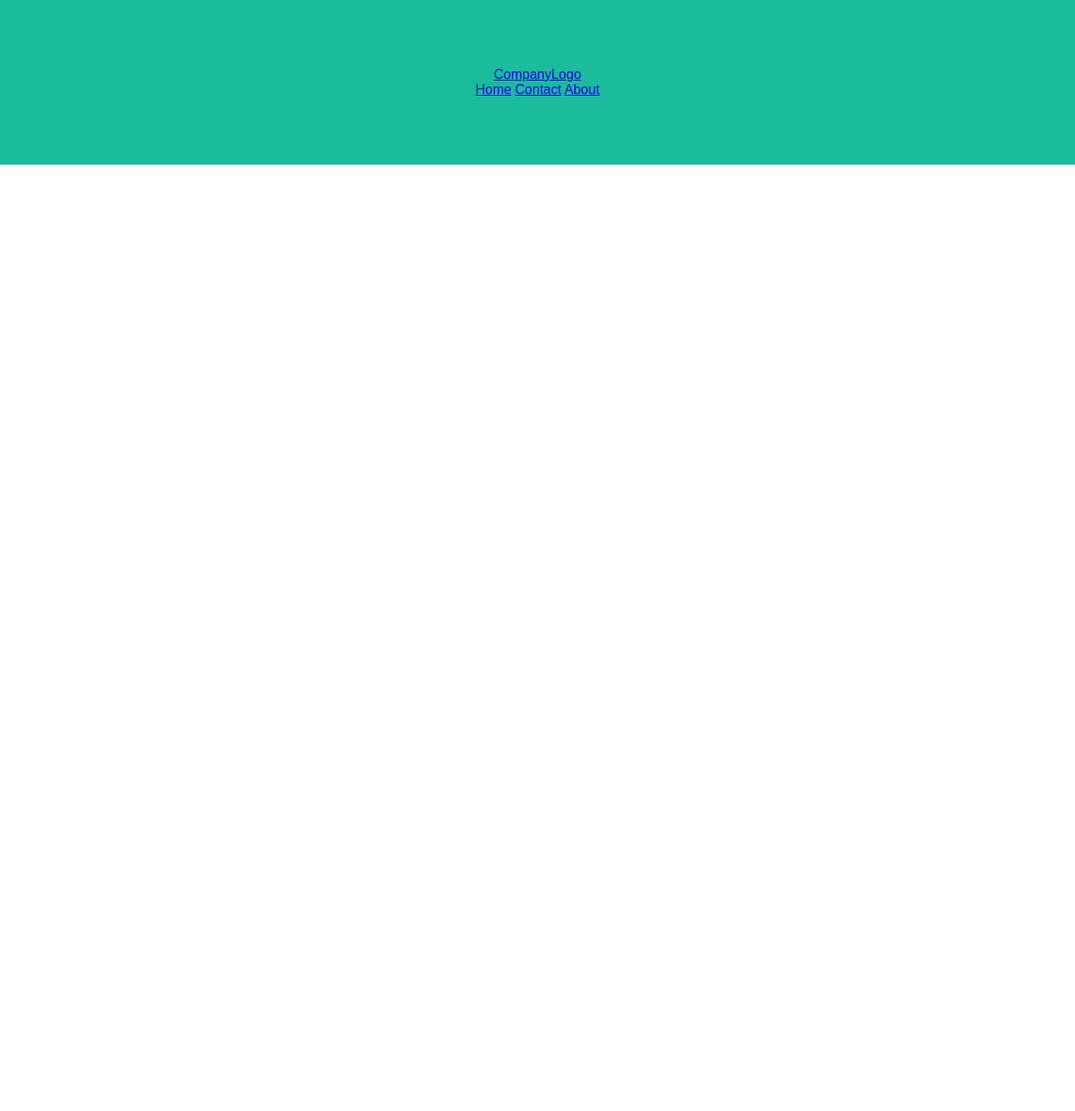
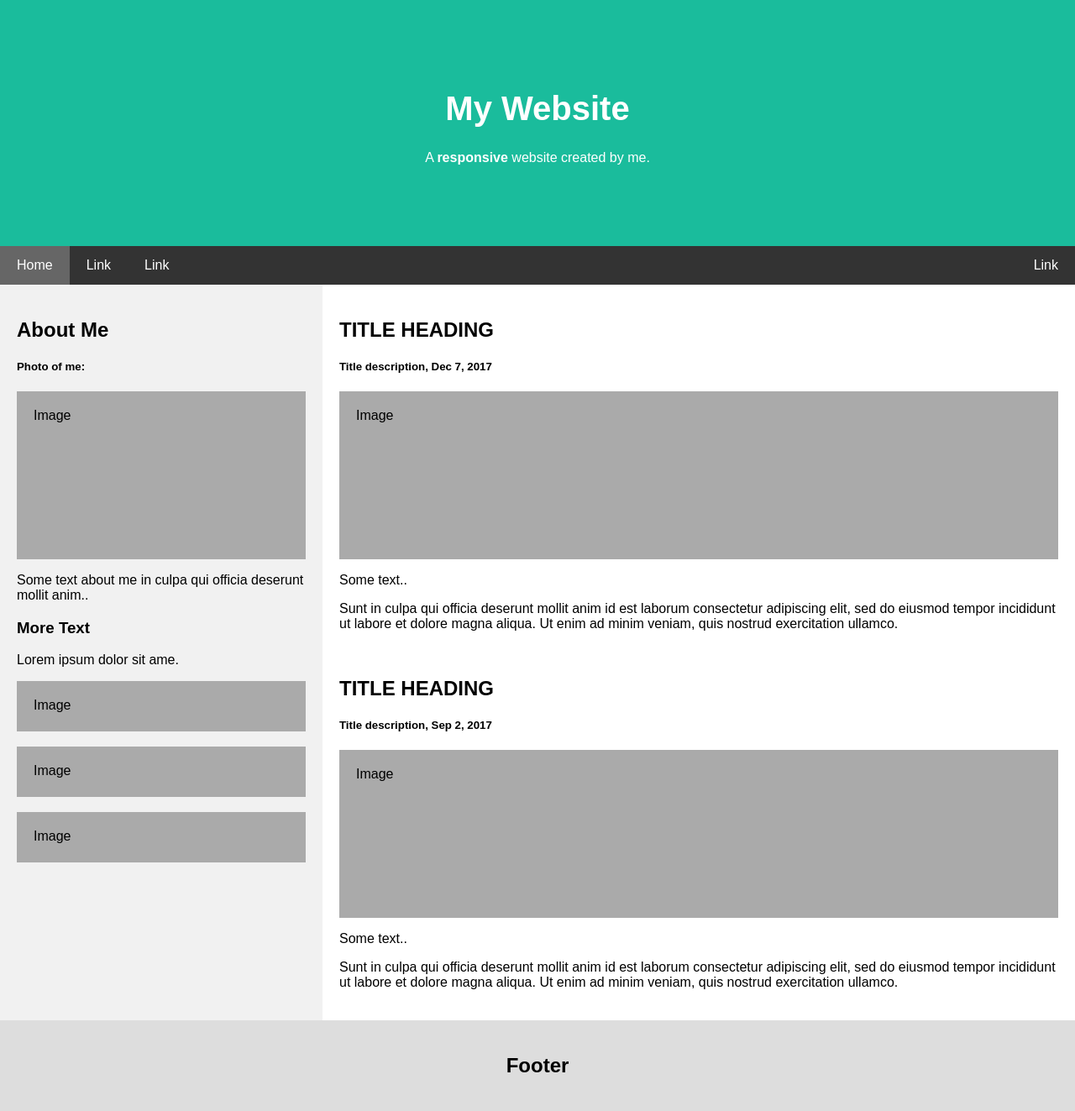
Before and after one commit to frilorde/page, a Jekyll site: the page built from index.html, in a window 1280 px wide. Shown: the whole page at 84% size. Built offline with Jekyll 4.4.1, drawn with Linux system fonts in a browser that asks for light colours; before the commit the page ends 900 px from its top, so only the background shows below that.

Commit message:
Update default.html

```diff
--- a/_layouts/default.html
+++ b/_layouts/default.html
@@ -5,12 +5,50 @@
 			<!-- link to main stylesheet -->
 			<link rel="stylesheet" type="text/css" href="css/main.css">
 		</head>
+		<body>
+
 		<div class="header">
-		  <a href="#default" class="logo">CompanyLogo</a>
-		  <div class="header-right">
-		    <a class="active" href="#home">Home</a>
-		    <a href="research">Contact</a>
-		    <a href="teaching">About</a>
+		  <h1>My Website</h1>
+		  <p>A <b>responsive</b> website created by me.</p>
+		</div>
+
+		<div class="navbar">
+		  <a href="#" class="active">Home</a>
+		  <a href="#">Link</a>
+		  <a href="#">Link</a>
+		  <a href="#" class="right">Link</a>
+		</div>
+
+		<div class="row">
+		  <div class="side">
+		    <h2>About Me</h2>
+		    <h5>Photo of me:</h5>
+		    <div class="fakeimg" style="height:200px;">Image</div>
+		    <p>Some text about me in culpa qui officia deserunt mollit anim..</p>
+		    <h3>More Text</h3>
+		    <p>Lorem ipsum dolor sit ame.</p>
+		    <div class="fakeimg" style="height:60px;">Image</div><br>
+		    <div class="fakeimg" style="height:60px;">Image</div><br>
+		    <div class="fakeimg" style="height:60px;">Image</div>
+		  </div>
+		  <div class="main">
+		    <h2>TITLE HEADING</h2>
+		    <h5>Title description, Dec 7, 2017</h5>
+		    <div class="fakeimg" style="height:200px;">Image</div>
+		    <p>Some text..</p>
+		    <p>Sunt in culpa qui officia deserunt mollit anim id est laborum consectetur adipiscing elit, sed do eiusmod tempor incididunt ut labore et dolore magna aliqua. Ut enim ad minim veniam, quis nostrud exercitation ullamco.</p>
+		    <br>
+		    <h2>TITLE HEADING</h2>
+		    <h5>Title description, Sep 2, 2017</h5>
+		    <div class="fakeimg" style="height:200px;">Image</div>
+		    <p>Some text..</p>
+		    <p>Sunt in culpa qui officia deserunt mollit anim id est laborum consectetur adipiscing elit, sed do eiusmod tempor incididunt ut labore et dolore magna aliqua. Ut enim ad minim veniam, quis nostrud exercitation ullamco.</p>
 		  </div>
 		</div>
+
+		<div class="footer">
+		  <h2>Footer</h2>
+		</div>
+
+		</body>
 	</html>
```
